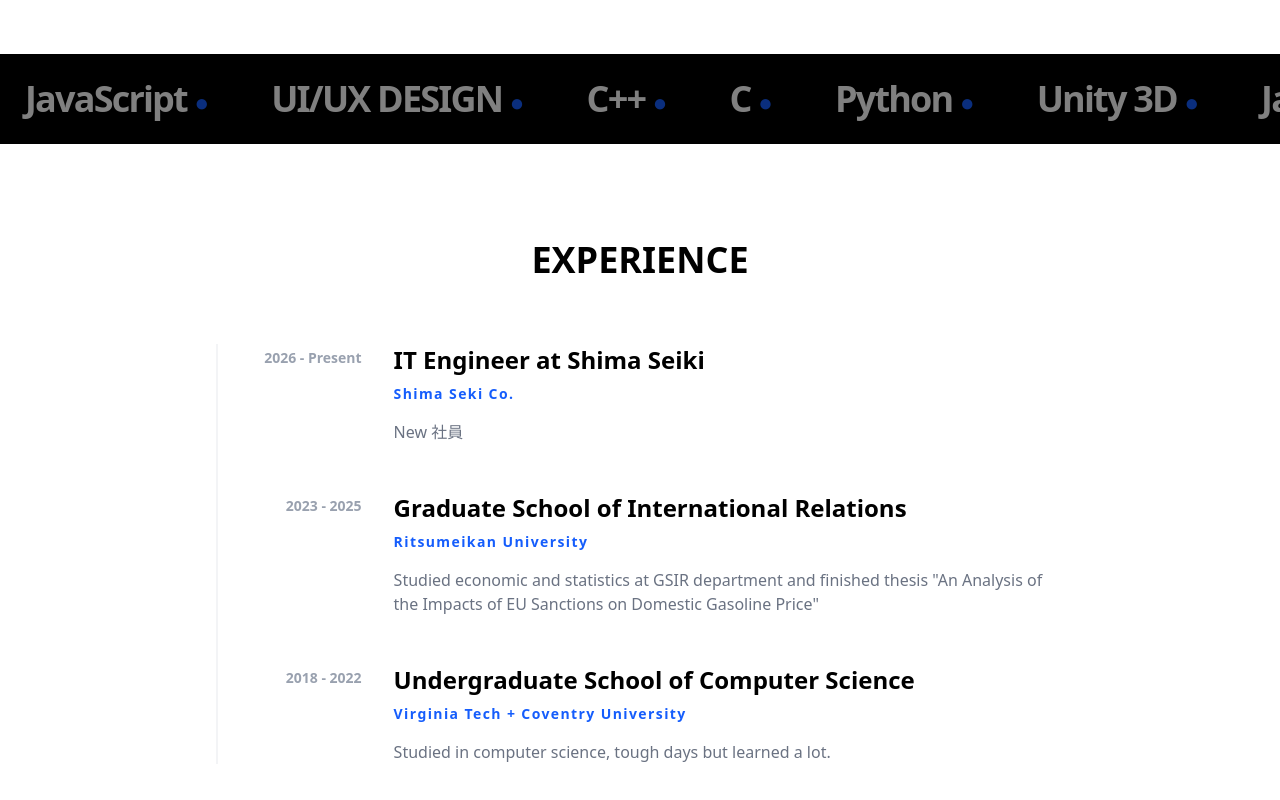
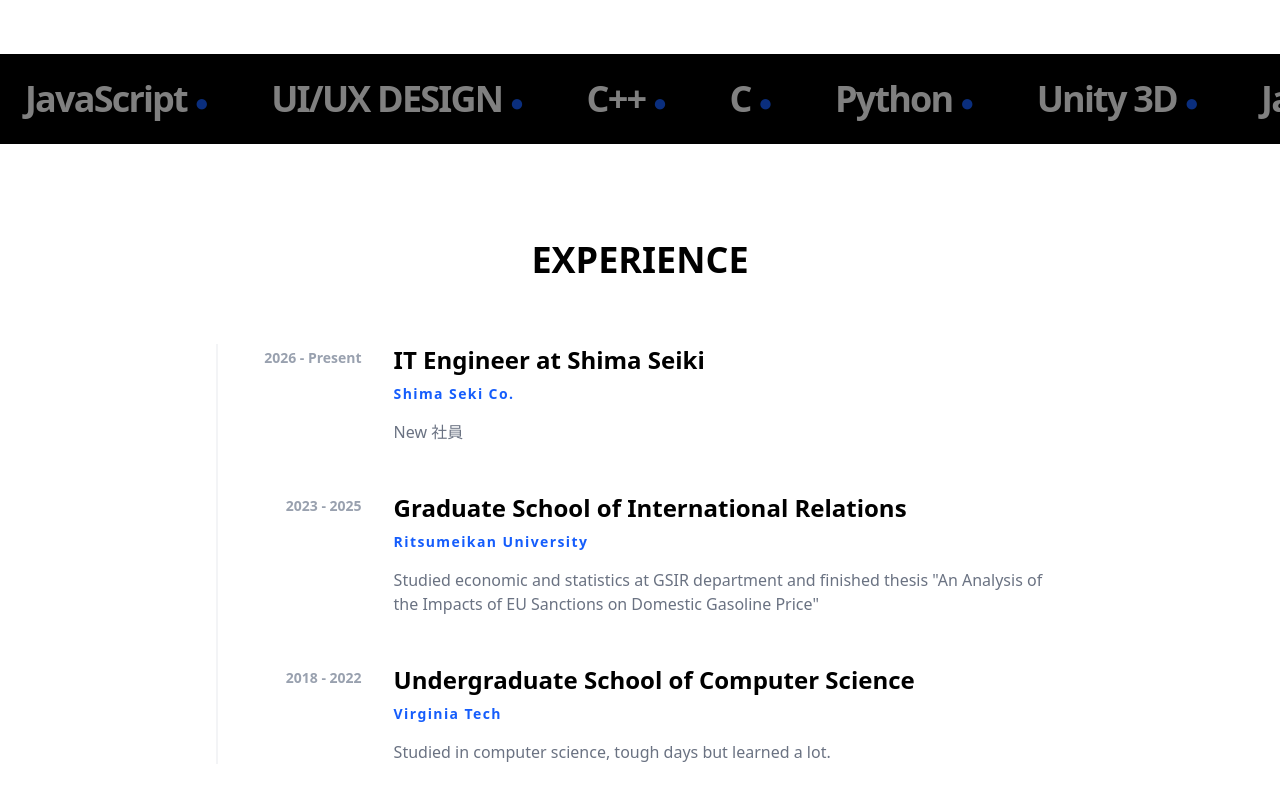
Before and after one commit to ZhimiaoLiu/Personal-Website, a Vue app: page /about in a window 1280 px wide. Shown: the part 575-1375 px from the top of the page. Built offline with nearby package versions, Linux system fonts and the light colour scheme.

Commit message:
Update AboutView

```diff
--- a/src/view/AboutView.vue
+++ b/src/view/AboutView.vue
@@ -79,7 +79,7 @@
 
           <div class="md:col-span-4 pl-8 md:pl-0">
             <h3 class="text-2xl font-bold mb-2">Undergraduate School of Computer Science </h3>
-            <div class="text-sm font-bold tracking-widest text-blue-600 mb-4">Virginia Tech + Coventry University</div>
+            <div class="text-sm font-bold tracking-widest text-blue-600 mb-4">Virginia Tech</div>
             <p class="text-gray-500">Studied in computer science, tough days but learned a lot.</p>
           </div>
 
```
